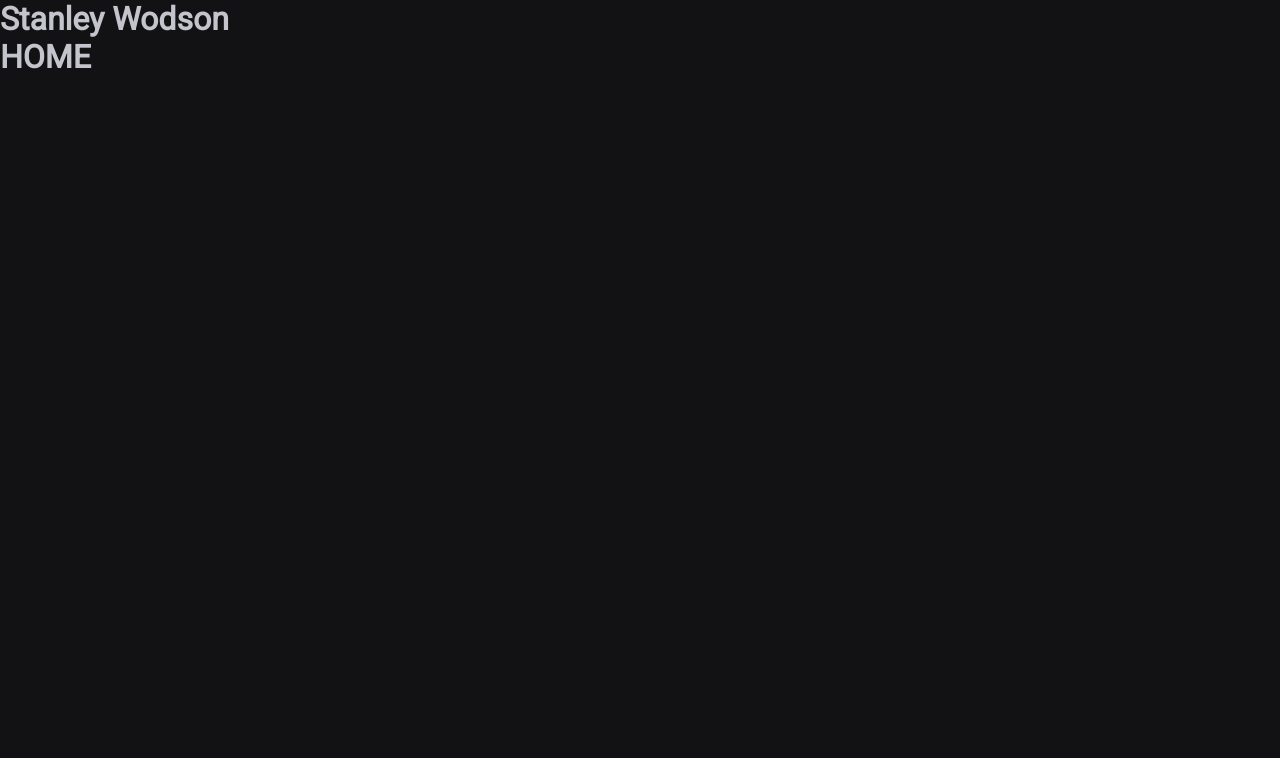
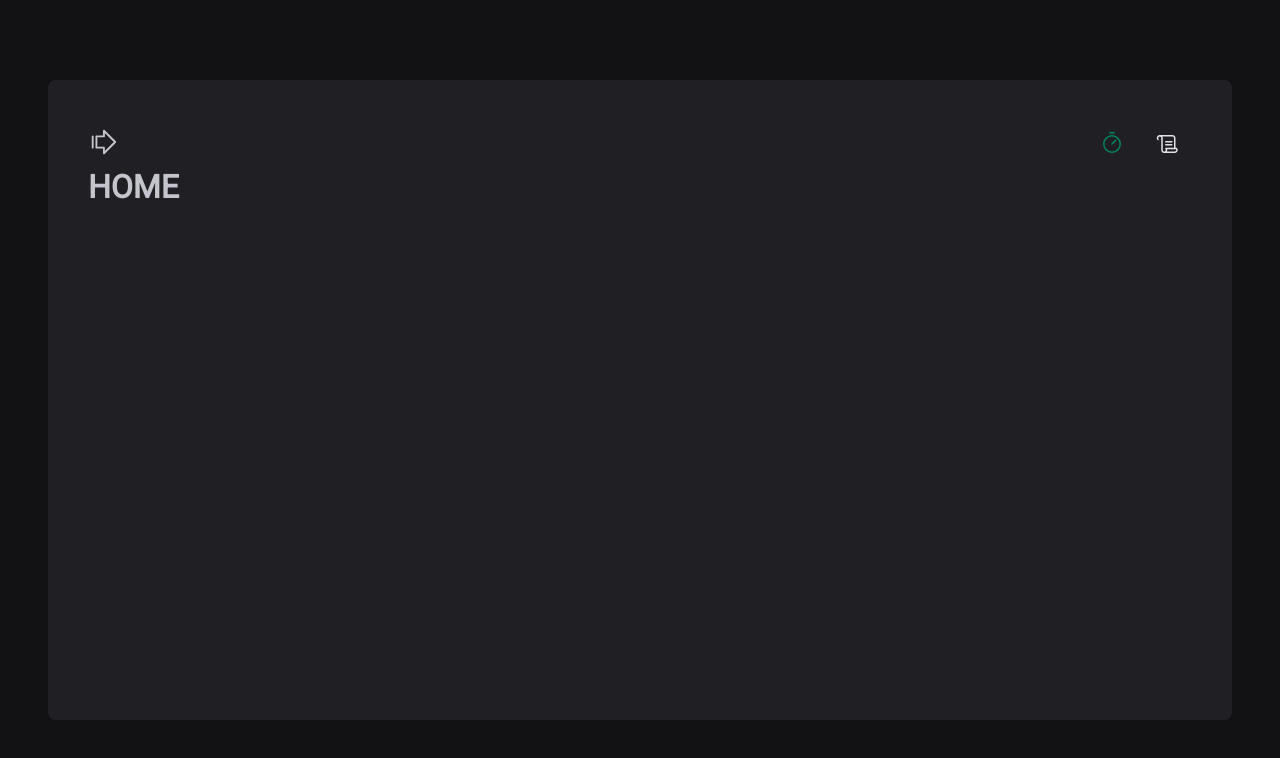
Before and after one commit to stanleywodson/react-origamid, a React (Vite) app: page / in a window 1280 px wide. Shown: the top 758 px of the page. Built offline with nearby package versions, Linux system fonts and the light colour scheme.

Commit message:
header finish

```diff
--- a/package.json
+++ b/package.json
@@ -10,6 +10,7 @@
     "preview": "vite preview"
   },
   "dependencies": {
+    "phosphor-react": "^1.4.1",
     "react": "^18.2.0",
     "react-dom": "^18.2.0",
     "react-router-dom": "^6.18.0",
--- a/src/App.tsx
+++ b/src/App.tsx
@@ -8,7 +8,6 @@
   return (
     <BrowserRouter>
       <ThemeProvider theme={defaultTheme}>
-        <h1>Stanley Wodson</h1>
         <AppRoutes />
         <GlobalStyle />
       </ThemeProvider>
--- /dev/null
+++ b/src/components/Header/index.tsx
@@ -0,0 +1,21 @@
+import { HeaderContainer } from './style'
+import { Timer, Scroll, ArrowFatLineRight } from 'phosphor-react'
+import { NavLink } from 'react-router-dom'
+
+export const Header = () => {
+  return (
+    <HeaderContainer>
+      <span>
+        <ArrowFatLineRight size={30} />
+      </span>
+      <nav>
+        <NavLink to="/" title="Timer">
+          <Timer size={24} />
+        </NavLink>
+        <NavLink to="/history" title="Histórico">
+          <Scroll size={24} />
+        </NavLink>
+      </nav>
+    </HeaderContainer>
+  )
+}
--- /dev/null
+++ b/src/components/Header/style.ts
@@ -0,0 +1,34 @@
+import styled from 'styled-components'
+
+export const HeaderContainer = styled.header`
+  display: flex;
+  align-items: center;
+  justify-content: space-between;
+
+  nav {
+    display: flex;
+    gap: 0.5rem;
+  }
+
+  a {
+    width: 3rem;
+    height: 3rem;
+
+    display: flex;
+    justify-content: center;
+    align-items: center;
+
+    color: ${(props) => props.theme['gray-100']};
+
+    border-top: 3px solid transparent;
+    border-bottom: 3px solid transparent;
+
+    &:hover {
+      border-bottom: 3px solid ${(props) => props.theme['green-500']};
+    }
+
+    &.active {
+      color: ${(props) => props.theme['green-500']};
+    }
+  }
+`
--- a/src/components/Router.tsx
+++ b/src/components/Router.tsx
@@ -1,12 +1,14 @@
 import { Routes, Route } from 'react-router-dom'
 import { Home } from '../pages/Home'
 import { History } from '../pages/History'
-
+import { DefaultLayout } from '../layouts/DefaultLayout'
 export const AppRoutes = () => {
   return (
     <Routes>
-      <Route path="/" element={<Home />} />
-      <Route path="/history" element={<History />} />
+      <Route path="/" element={<DefaultLayout />}>
+        <Route path="/" element={<Home />} />
+        <Route path="/history" element={<History />} />
+      </Route>
     </Routes>
   )
 }
--- /dev/null
+++ b/src/layouts/DefaultLayout/index.tsx
@@ -0,0 +1,12 @@
+import { Outlet } from 'react-router-dom'
+import { LayoutContainer } from './styles'
+import { Header } from '../../components/Header'
+
+export const DefaultLayout = () => {
+  return (
+    <LayoutContainer>
+      <Header />
+      <Outlet />
+    </LayoutContainer>
+  )
+}
--- /dev/null
+++ b/src/layouts/DefaultLayout/styles.ts
@@ -0,0 +1,13 @@
+import styled from 'styled-components'
+
+export const LayoutContainer = styled.div`
+  max-width: 74rem;
+  height: calc(100vh - 10rem);
+  margin: 5rem auto;
+  padding: 2.5rem;
+  background: ${(props) => props.theme['gray-800']};
+  border-radius: 8px;
+
+  display: flex;
+  flex-direction: column;
+`
```
Also changed, not shown: 1 other file (tests, documents, lock files or other folders).
